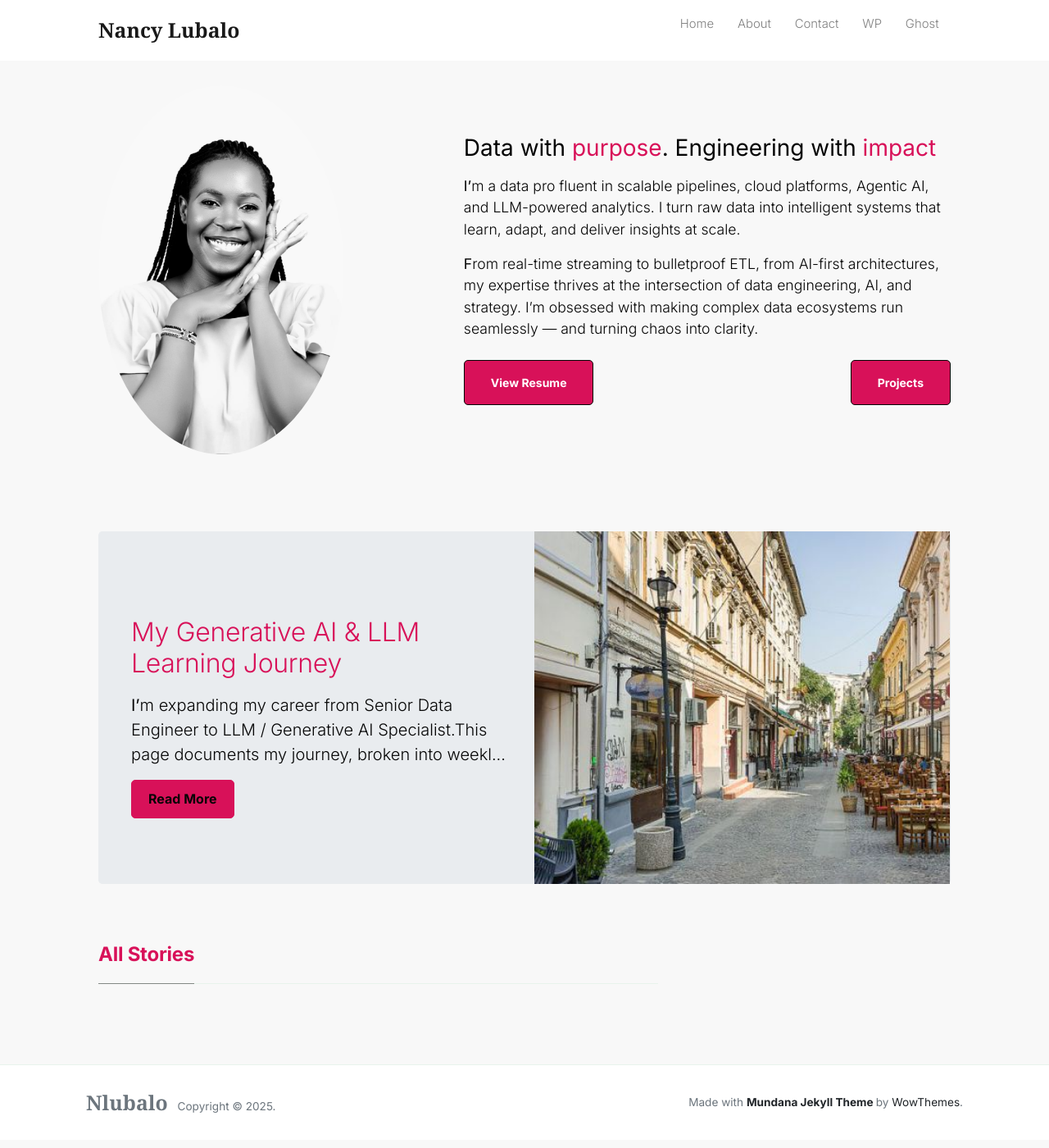
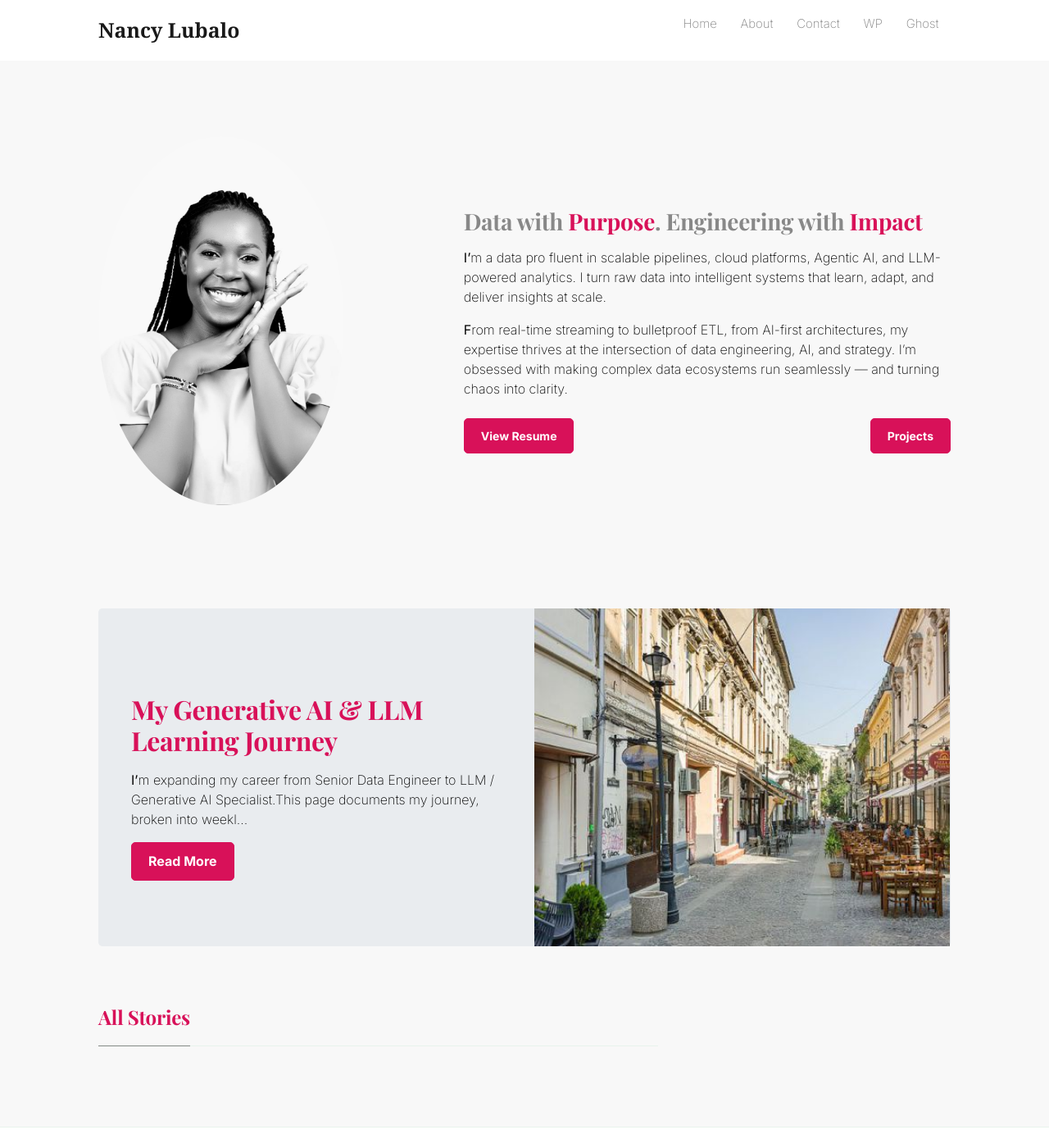
Before and after one commit to nlubalo/nlubalo.github.io, a Jekyll site: the page built from index.html, in a window 1280 px wide and 1400 px high. Shown: the whole window at 82% size. Built offline with Jekyll 4.4.1, drawn with Linux system fonts in a browser that asks for light colours; nearby versions of some CDN libraries; some web fonts are replaced; the list of posts is cut into pages by our own code.

Commit message:
update font type

```diff
--- a/_includes/hero.html
+++ b/_includes/hero.html
@@ -5,7 +5,7 @@
 <img src="assets/images/nlubalo.jpeg" class="img-fluid rounded-circle hero-image" alt="Your Name" style="max-width: 300px;">
 </div>
 <div class="col-md-7 text-md-start">
-<h3>Data with <span class="text-accent">purpose</span>. Engineering with <span class="text-accent">impact</span></h3>
+<h3>Data with <span class="text-accent">Purpose</span>. Engineering with <span class="text-accent">Impact</span></h3>
 
 <p></p>
 <p>I’m a data pro fluent in scalable pipelines, cloud platforms, Agentic AI, and LLM-powered analytics. I turn raw data into intelligent systems that learn, adapt, and deliver insights at scale.</p>
--- a/_includes/sticky-post.html
+++ b/_includes/sticky-post.html
@@ -4,13 +4,13 @@
     <div class="row justify-content-between">
       <div class="col-md-6 pt-6 pb-6 pr-lg-4 align-self-center">
         <h2 class="mb-3">{{ post.title }}</h2>
-        <p class="mb-3 lead">
+        <p class="mb-3">
           {{ post.excerpt | strip_html | strip_newlines | truncate: 136 }}
         </p>
         <a href="{{ post.url | relative_url }}" class="btn btn-primary">Read More</a>
       </div>
       <div class="col-md-6 d-none d-md-block pr-0" style="background-size:cover;background-image:url({{ post.image | relative_url }});">
-      </div>
+    </div>
     </div>
   </div>
 </div>
--- a/_layouts/post-product-queen.html
+++ b/_layouts/post-product-queen.html
@@ -25,7 +25,7 @@
     {% for post in site.posts %}
       {% if post.categories contains 'projects' %}
         {% unless post.url == page.url %}
-          <div class="col-md-12 mb-4">
+          <div class="mb-4">
             <div class="post-card">
               <div class="row g-0">
                 <div class="col-md-4">
--- a/assets/css/custom.css
+++ b/assets/css/custom.css
@@ -1,15 +1,12 @@
+@import url('https://fonts.googleapis.com/css2?family=Inter:wght@200;300;700&family=Playfair+Display:ital,wght@0,400..900;1,400..900&display=swap');
+
 :root {
-  --primary-bg: #f8f8f8; /* Light gray background */
-  --text-color: #050505; /* Dark gray text */
-  --accent-color: #d81159; /* The yellow accent color */
+  --primary-bg: #f8f8f8;
+  --text-color: #050505;
+  --accent-color: #d81159;
   --link-color: #d81159;
-
-  /* Standardize Font and Spacing Variables */
   --font-body: 'Inter', sans-serif;
-  --font-heading: 'Inter', sans-serif;
-  --font-weight-light: 200;
-  --font-weight-regular: 300;
-  --font-weight-bold: 700;
+  --font-heading: 'Playfair Display', serif;
   --line-height-body: 1.5;
   --line-height-heading: 1.2;
 }
@@ -18,96 +15,100 @@
   background-color: var(--primary-bg);
   color: var(--text-color);
   font-family: var(--font-body);
-  font-weight: var(--font-weight-light);
+  font-weight: 300; /* Regular weight */
   line-height: var(--line-height-body);
+  padding-top: 70px;
 }
 
 a {
   color: var(--link-color);
 }
 
-/* Global Heading Styles */
-h1, h2, h4, h5, h6 {
+/* Global Heading & Text Styles */
+h1, h2, h3, h4, h5, h6 {
   font-family: var(--font-heading);
-  font-weight: var(--font-weight-bold);
+  font-weight: 700;
   line-height: var(--line-height-heading);
-  color: var(--accent-color);
   letter-spacing: -0.01em;
   margin-top: 1.5rem;
   margin-bottom: 1rem;
-
 }
 
-/* Global Paragraph and List Styles */
+h1, h2, h4, h5, h6 {
+  color: var(--accent-color);
+}
+
+h1 { font-size: 2.5rem; }
+h2 { font-size: 2rem; }
+h3 { font-size: 1.75rem; color: #888; }
+h4 { font-size: 1.5rem; }
+h5 { font-size: 1.25rem; }
+h6 { font-size: 1rem; }
+
 p, li {
   font-family: var(--font-body);
-  font-weight: var(--font-weight-light);
-  font-size: 1.1rem;
+  font-weight: 200; /* Light weight */
+  font-size: 1rem;
   line-height: var(--line-height-body);
   margin-bottom: 1rem;
   color: var(--text-color);
 }
 
-/* Specific component styles are kept as they are for layout */
+p.lead {
+  font-size: 1.25rem;
+}
 
-/* Header Container */
+p::first-letter, article::first-letter {
+    font-size: 1em;
+    font-weight: normal;
+    float: none;
+    line-height: inherit;
+    margin: 0;
+}
+
+/* Navigation & Header */
 .site-header {
   background-color: white;
   padding: 1rem 0;
   border-bottom: 1px solid #eee;
 }
 
-/* Logo and Title */
 .site-title {
   font-size: 1.5rem;
-  font-weight: var(--font-weight-bold);
+  font-weight: 700;
   text-align: center;
   display: block;
   padding: 0;
 }
 
-/* Navigation Menu */
 .site-nav {
   list-style-type: none;
   padding: 0;
   margin: 1rem 0 0 0;
   display: flex;
   justify-content: center;
-  gap: 20px; /* Adds spacing between menu items */
+  gap: 20px;
 }
 
-/* Post Grid */
-.post-grid {
-  display: grid;
-  grid-template-columns: repeat(auto-fit, minmax(300px, 1fr));
-  gap: 2rem;
-  padding: 2rem 0;
+.nav-link {
+    font-family: var(--font-body);
+    font-weight: 200;
+    line-height: var(--line-height-body);
+    color: var(--text-color);
 }
 
-/* Post Card */
-.post-card {
-  background-color: white;
-  border: 1px solid #eee;
-  border-radius: 8px;
-  overflow: hidden;
-  box-shadow: 0 2px 5px rgba(0,0,0,0.05);
+.nav-link:hover, .nav-link:focus {
+  color: var(--accent-color);
 }
 
-.post-card h2 {
-  padding: 1rem;
-  font-size: 1.25rem;
+/* Utility Classes & Components */
+.text-accent { color: var(--accent-color); }
+.bg-custom-gray { background-color: #e9ecef !important; }
+.image-center {
+  display: flex;
+  justify-content: center;
 }
 
-.btn-primary {
-  background-color: var(--accent-color);
-  border-color: var(--accent-color);
-  color: var(--text-color);
-  font-weight: var(--font-weight-bold);
-  padding: 10px 20px;
-  border-radius: 5px;
-}
-
-/* Navbar and Hero Section */
 #MagicMenu {
     position: fixed !important;
     top: 0 !important;
@@ -115,72 +116,62 @@
     z-index: 1030 !important;
 }
 
-body {
-    padding-top: 40px; /* Adjust this value to be equal to your navbar's height */
+/* Buttons */
+.btn-primary, .hero .btn-primary {
+  background-color: var(--accent-color);
+  border-color: var(--accent-color);
+  color: #fff;
+  font-weight: 700;
+  padding: 10px 20px;
+  border-radius: 5px;
 }
 
-.hero {
-  padding: 4rem 0;
-  background-color: var(--primary-bg);
-}
-
-.hero h1 {
-  font-size: 3.5rem;
-  font-weight: var(--font-weight-bold);
-  line-height: var(--line-height-heading);
-}
-
-.hero p.lead {
-  font-size: 1.25rem;
-  font-weight: var(--font-weight-light);
-  max-width: 600px;
-  margin: 1.5rem auto;
-}
-
-.hero .btn-primary {
-  background-color: var(--accent-color);
-  color: #fff;;
-  font-weight: var(--font-weight-bold);
-  padding: 1rem 2rem;
-  border-radius: 5px;
-  border-color: var(--text-color) !important;
-}
-
-a.btn-primary:hover {
-  background-color: #f49cbb;
-  border-color: var(--text-color) !important;
-}
-a.btn-primary:active {
-  background-color: #f49cbb !important;
-  border-color: var(--text-color) !important;
-}
+a.btn-primary:hover,
+a.btn-primary:active,
 a.btn-primary:focus {
   background-color: #f49cbb !important;
   border-color: var(--text-color) !important;
 }
 
-/* Post and About Page Specifics */
+/* Hero Section */
+.hero {
+  padding: 6rem 0;
+  background-color: var(--primary-bg);
+}
+
+.hero h1 {
+  font-size: 2.5rem;
+}
+
+.hero p.lead {
+  font-size: 1.15rem;
+  font-weight: 200;
+  max-width: 600px;
+  margin: 1.5rem auto;
+}
+
+/* Post Styles */
 .post-hero {
-    padding: 4rem 0;
+    padding: 3rem 0;
     margin-bottom: 2rem;
     border-bottom: 1px solid #e0e0e0;
 }
 
 .post-hero .post-title {
-    font-size: 3rem;
-    font-weight: var(--font-weight-bold);
+    font-size: 2.5rem;
+    font-weight: 700;
 }
 
 .post-hero .post-meta {
     color: #888;
-    font-size: 1rem;
+    font-size: 0.9rem;
     margin-top: 1rem;
 }
 
 .post-content {
     max-width: 800px;
     margin: 0 auto;
-    font-size: 1.15rem;
+    font-size: 1rem;
     line-height: var(--line-height-body);
 }
 
@@ -201,146 +192,48 @@
     margin-bottom: 2rem;
 }
 
-.custom-content-wrapper {
-    padding-left: 10px;
-    padding-right: 20px;
-    padding-top: 40px;
+/* Post Card Grid */
+.post-grid {
+  display: flex;
+  flex-wrap: wrap;
+  gap: 2rem;
+  padding: 3rem;
 }
 
-.about-page-content {
-    padding-top: 4rem;
-    padding-bottom: 4rem;
-}
-
-.about-page-content .row {
-    align-items: center;
-}
-
-.about-hero-image {
-    width: 100%;
-    height: auto;
-    border: 5px solid #fff;
-    box-shadow: 0 4px 8px rgba(0,0,0,0.1);
-    margin-right: 2rem;
-}
-
-.about-page-content h1.display-4 {
-    margin-bottom: 1rem;
-}
-
-.about-page-content h2, .about-page-content h3 {
-    margin-top: 1.5rem;
-    margin-bottom: 1rem;
-}
-
-.about-page-content p {
-    font-size: 1.15rem;
-    line-height: 1.8;
-    margin-bottom: 1rem;
-}
-
-@media (max-width: 767.98px) {
-    .about-page-content .row {
-        flex-direction: column;
-        text-align: center;
-    }
-    .about-page-content .col-md-4 {
-        margin-bottom: 2rem;
-    }
-}
-
-
-@media (max-width: 768px) {
-  .hero-image {
-    max-width: 200px !important;
-  }
-}
-
-.experience-list {
-    margin-top: 2rem;
-}
-
-.experience-item {
-    border-bottom: 1px solid #e0e0e0;
-    margin-bottom: 1.5rem;
-    padding-bottom: 1rem;
-}
-
-.experience-item summary {
-    cursor: pointer;
-    outline: none;
-}
-
-.experience-item summary .job-header {
-    display: flex;
-    justify-content: space-between;
-    align-items: center;
-    font-size: 1.25rem;
-    font-weight: 600;
-}
-
-.experience-item summary .job-title {
-    font-weight: var(--font-weight-bold);
-}
-
-.experience-item summary .job-dates {
-    color: #888;
-    font-size: 1rem;
-}
-
-.experience-item summary::-webkit-details-marker {
-    display: none;
-}
-
-.experience-item[open] summary .job-header {
-    font-weight: var(--font-weight-bold);
-}
-
-.experience-item .job-description {
-    padding-top: 1rem;
-}
-
-.nav-link {
-  font-family: var(--font-body);
-  font-weight: var(--font-weight-light);
-  color: var(--text-color); /* Inherit the main body text color */
-}
-
-/* Style for hover and active state */
-.nav-link:hover{
-  color: var(--accent-color);
-}
-.nav-link:focus {
-  color: var(--accent-color); /* Use the yellow accent color on hover/focus */
-}
-.text-accent {
-    color: var(--accent-color);
-}
-
-p::first-letter {
-    font-size: 1em; /* Resets the font size to the normal size */
-    font-weight: normal; /* Resets the font weight */
-}
 .post-card {
   background-color: #e9ecef;
   border-radius: 10px;
   padding-top: 0px;
   color: #0a100d !important;
+}
 
+.post-card h2 {
+  padding: 1rem;
+  font-size: 1.25rem;
 }
+
 .post-card .img-fluid {
   height: 200px;
   width: 500px;
 }
-.bg-custom-gray {
-  background-color: #e9ecef !important;
+
+.post-grid > div {
+  width: calc(50% - 1rem);
+  margin-bottom: 2rem;
 }
-.jumbotron h2, .jumbotron p {
-    font-family: var(--font-body);
-    font-weight: var(--font-weight-light);
+
+@media (max-width: 768px) {
+  .post-grid > div {
+    width: 100%;
+  }
 }
-.nav-link {
-    font-family: var(--font-body) !important;
-    font-weight: var(--font-weight-light) !important;
-    line-height: var(--line-height-body) !important;
+
+.row.post-grid {
+    display: flex !important;
+    flex-wrap: wrap !important;
 }
+
+.row.post-grid .col-md-6 {
+    flex: 0 0 50% !important;
+    max-width: 50% !important;
+}
```
Also changed, not shown: _posts/2025-08-17-main-pivot.md (+12 -1 lines), _posts/2025-08-24-multi-head-attention.md (added, +57 -0 lines), _posts/nlubalo-test.md (renamed from _posts/2019-01-19-nlubalo-test.md), assets/images/multihead_attention.svg (added).
